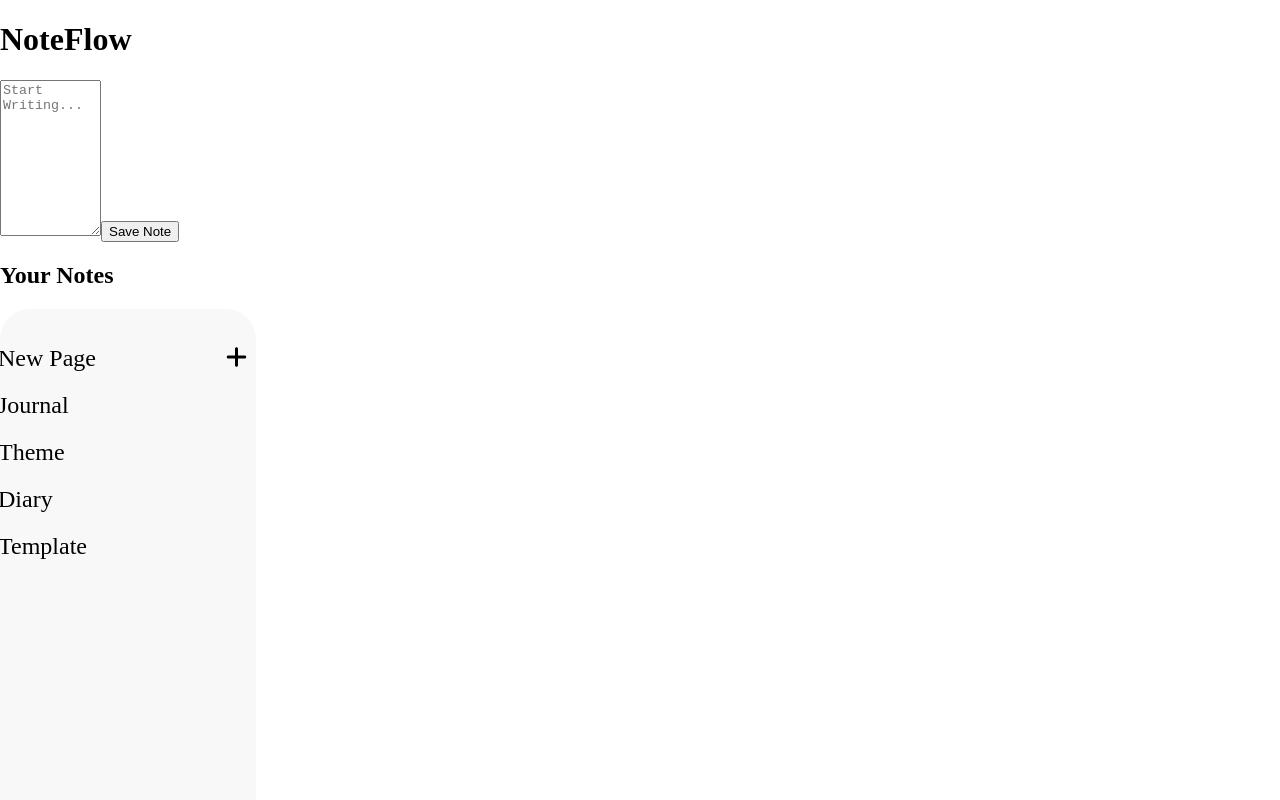
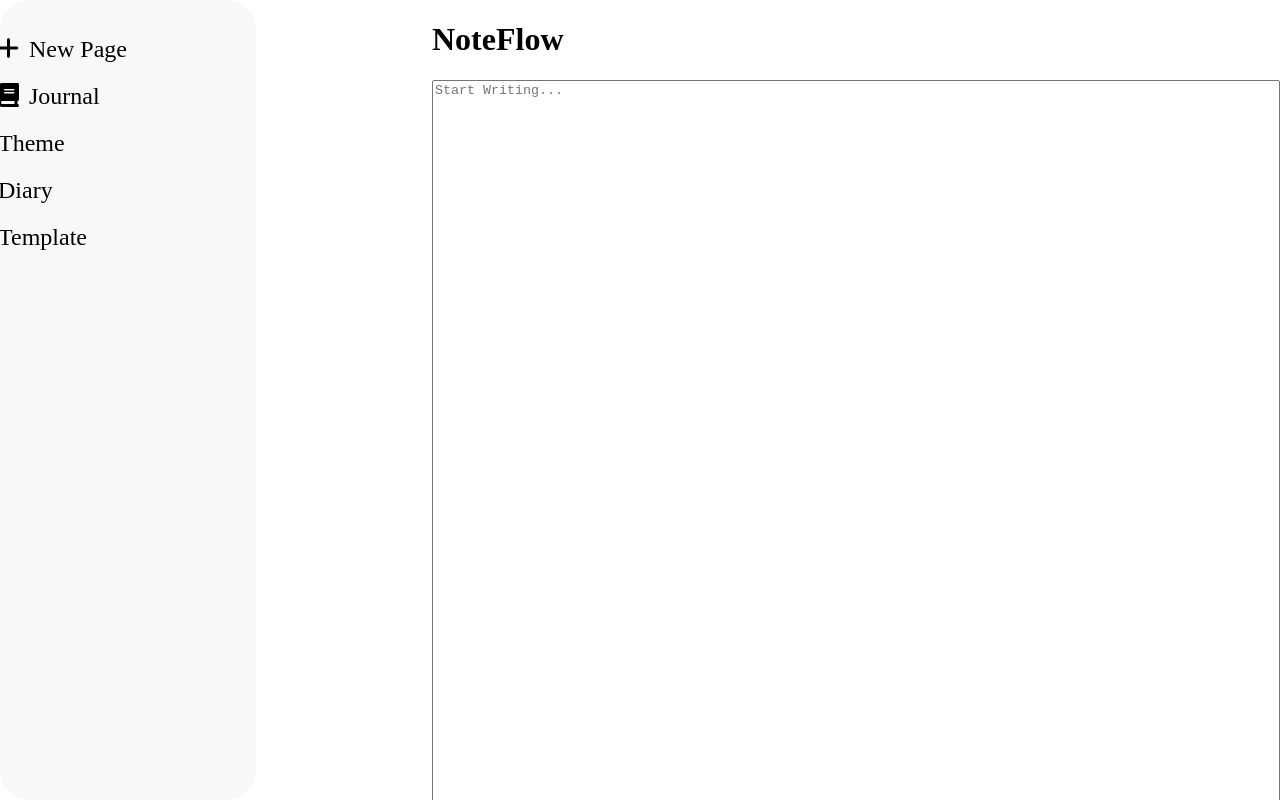
Before and after one commit to Octrainn/NoteFlowAI, a React (Vite) app: page / in a window 1280 px wide. Shown: the top 800 px of the page. Built offline with nearby package versions, Linux system fonts and the light colour scheme.

Commit message:
added icons, changed note width of textarea, needs more tweaking

```diff
--- a/src/App.jsx
+++ b/src/App.jsx
@@ -1,14 +1,16 @@
 import React from "react";
 import Header from "./Header";
 import Navbar from "./Navbar";
+import "./CSS Files/App.css";
 
 function App() {
     return (
-        <div>
-            <Header />
-            <Navbar/>
+       <div className="app-container">
+         <Navbar/>
+         <Header/>
+       </div>
 
-        </div>
+
     );
 }
 
--- /dev/null
+++ b/src/CSS Files/App.css
@@ -0,0 +1,3 @@
+.app-container{
+ display: flex;
+}
--- a/src/CSS Files/Header.css
+++ b/src/CSS Files/Header.css
@@ -0,0 +1,13 @@
+.note-container{
+    display: flex;
+    justify-content: center;
+    align-items: center;
+    margin-left: 27rem
+}
+
+
+
+textarea {
+    width: 100%;
+    box-sizing: border-box;
+}
--- a/src/CSS Files/Navbar.css
+++ b/src/CSS Files/Navbar.css
@@ -2,6 +2,8 @@
     --nice-color: #F8F8F8;
     --text-size: 1.5rem;
     --highlight-color: #e7e4e4;
+    --darker-highlight-color: #d8d5d5;
+
 }
 
 body{
@@ -9,8 +11,6 @@ body{
     padding: 0;
     box-sizing: border-box;
     font-family: 'Playfair Display', serif;
-
-
 }
 
 .nav-container {
@@ -48,16 +48,17 @@ body{
 
 }
 
-.plus-icon{
+.plus-icons{
     display: flex;
     justify-content: end;
-    margin-left: 120px;
+
     cursor: pointer;
 
 }
-.plus-icon:hover{
+.plus-icons:hover{
+    background-color: var(--darker-highlight-color);
 
-        background-color: aquamarine;
+
 }
 
 
--- a/src/Header.jsx
+++ b/src/Header.jsx
@@ -16,11 +16,12 @@ function Header() {
     };
 
     return (
-    <div className="notes">
+    <div className="note-container">
+        <div className="screen">
         <h1>NoteFlow</h1>
         <textarea
-        rows="10"
-        cols="10"
+        rows="100"
+        cols="100"
         value={currentNote}
         onChange={handleNoteChange}
         placeholder="Start Writing..."
@@ -32,6 +33,7 @@ function Header() {
                 <li key={index}>{note}</li>
             ))}
         </ul>
+        </div>
     </div>
     );
 }
--- a/src/Navbar.jsx
+++ b/src/Navbar.jsx
@@ -1,10 +1,9 @@
 import React from "react";
 import "./CSS Files/Navbar.css";
-import Header from "./Header";
 import { FontAwesomeIcon } from '@fortawesome/react-fontawesome';
-import { faPlus } from '@fortawesome/free-solid-svg-icons';
+import { faPlus, faBook } from '@fortawesome/free-solid-svg-icons';
 
-function Navbar () {
+function Navbar() {
     const list = [
         "New Page",
         "Journal",
@@ -15,23 +14,19 @@ function Navbar () {
 
     return (
         <>
-        <div className="app-container">
-
-
             <nav className="nav-container">
                 <ul>
                     {list.map(item => (
                         <li className="elements" key={item}>
                             <span className="icon-text">
+                                {item === "New Page" && <FontAwesomeIcon icon={faPlus} className="plus-icons" />}
+                                {item === "Journal" && <FontAwesomeIcon icon={faBook} className="plus-icons" />}
                                 {item}
-                                {item === "New Page" && <FontAwesomeIcon icon={faPlus} className="plus-icon" />}
                             </span>
                         </li>
                     ))}
                 </ul>
             </nav>
-            <Header />
-            </div>
         </>
     );
 }
```
